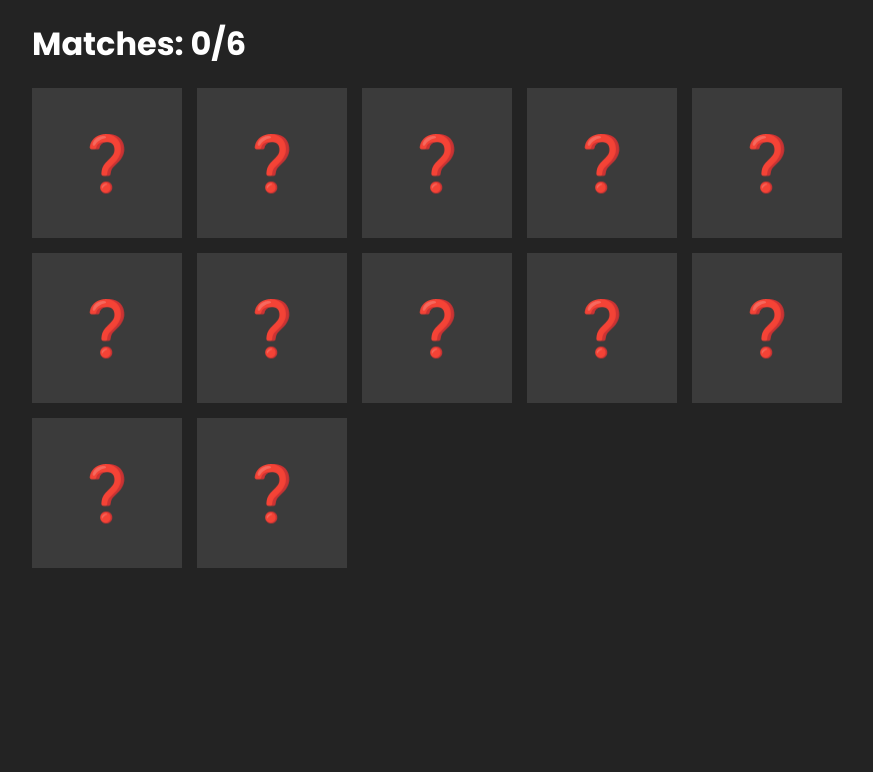
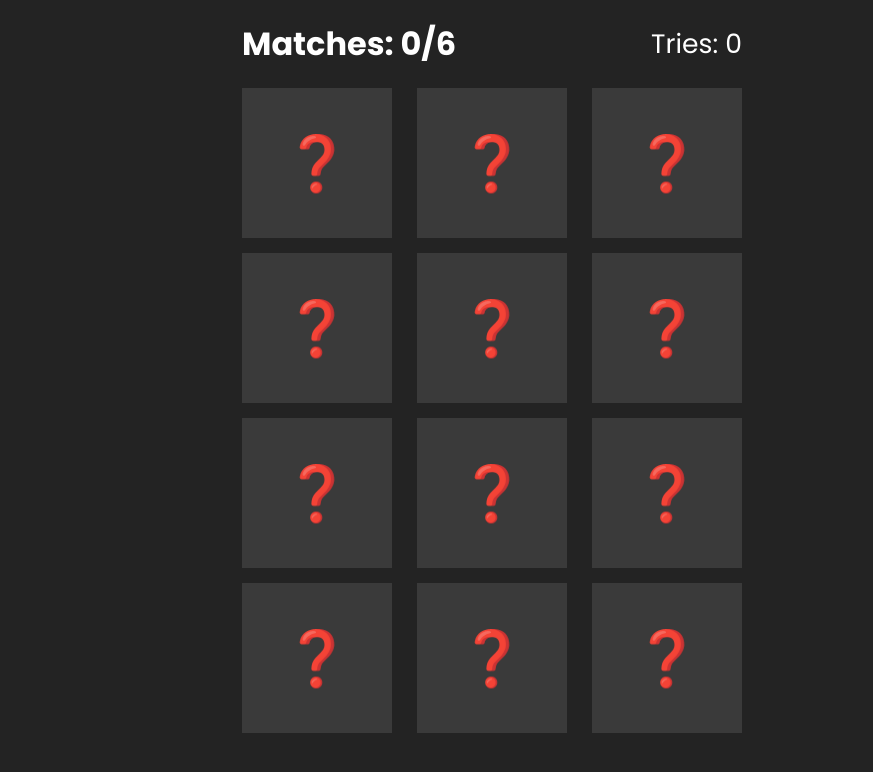
Before and after one commit to andreipintilie/memory-card-game-svelte, a Svelte app: page / in a window 1280 px wide. Both pictures are taken after a click on the button "PLAY". Shown: the top 772 px of the page, without its empty margins (148-1021 px from the left). Built offline with nearby package versions, Linux system fonts and the light colour scheme.

Commit message:
Added tries counter

```diff
--- a/src/App.svelte
+++ b/src/App.svelte
@@ -5,23 +5,39 @@
     let playing = false;
     $: className = playing ? 'playing' : 'not-playing'
     $: {
-    if (playing) {
-      document.body.classList.remove('no-scroll');
-    } else {
-      document.body.classList.add('no-scroll');
+      if (playing) {
+        document.body.classList.remove('no-scroll');
+      } else {
+        document.body.classList.add('no-scroll');
+      }
     }
-  }
     const toggleGameStatus = () => {
         playing = !playing
     };
+
+    let chosenMatches = 6;
+
+    const handleSelectChange = (e) => {
+      chosenMatches = parseInt(e.target.value);
+    }
+
 </script>
 
 <main class={className}>
     {#if !playing}
         <SvelteLogo />
         <h1>Memory Card Game</h1>
+        <h2>Maximum matches:</h2>
+
+        <select on:change={handleSelectChange}>
+          <option value="6">6</option>
+          <option value="9">9</option>
+          <option value="13">13</option>
+          <option value="16">16</option>
+        </select>
+
         <button class="play-button" on:click={toggleGameStatus}>Play</button>
     {:else}
-        <Game on:gameOver={toggleGameStatus} />
+        <Game on:gameOver={toggleGameStatus} {chosenMatches} />
     {/if}
 </main>
--- a/src/components/Game.svelte
+++ b/src/components/Game.svelte
@@ -6,8 +6,10 @@
     import emojis from "../utils/Emojis";
     import "../scss/main.scss";
 
+    export let chosenMatches;
+
     let matches = 0;
-    let totalMatches = 0;
+    let totalTries = 0;
     let selectedEmojis = [];
     let firstCard, secondCard;
 
@@ -45,6 +47,7 @@
 
             if (firstCardFace === secondCardFace) {
                 matches++;
+                totalTries++;
 
                 setTimeout(() => {
                     firstCard.classList.add('hidden')
@@ -55,9 +58,9 @@
                     firstCard = undefined;
                     secondCard = undefined;
 
-                    if (matches === totalMatches) {
+                    if (matches === chosenMatches) {
                         matches = 0;
-                        totalMatches = 0;
+                        chosenMatches = 0;
 
                         onGameOver();
                     }
@@ -65,6 +68,8 @@
             } else {
                 // if cards don't match
                 setTimeout(() => {
+                    totalTries++;
+
                     firstCard.classList.remove('active');
                     secondCard.classList.remove('active');
 
@@ -84,16 +89,15 @@
 
     const getRandomEmojis = () => {
         const shuffledEmojis = emojis.sort(() => Math.random() - 0.5);
-        selectedEmojis = shuffledEmojis.slice(0, 6).flatMap((emoji) => [emoji, emoji]);
+        selectedEmojis = shuffledEmojis.slice(0, chosenMatches).flatMap((emoji) => [emoji, emoji]);
 
-        totalMatches = selectedEmojis.length / 2;
         selectedEmojis = selectedEmojis.sort(() => Math.random() - 0.5);
     }
 
 </script>
 
 
-<Matches {matches} {totalMatches} />
+<Matches {matches} totalMatches={chosenMatches} {totalTries} />
 
 <div class="cards">
 {#each selectedEmojis as emoji, index}
--- a/src/components/Matches.svelte
+++ b/src/components/Matches.svelte
@@ -1,6 +1,7 @@
 <script>
     export let matches;
+    export let totalTries;
     export let totalMatches;
 </script>
 
-<h1>Matches: {matches}/{totalMatches}</h1>
+<h1>Matches: {matches}/{totalMatches} <small>Tries: {totalTries}</small></h1>
--- a/src/scss/_card.scss
+++ b/src/scss/_card.scss
@@ -10,7 +10,7 @@
   height: 150px;
   display: grid;
   place-items: center;
-  background-color: #3b3b3b;
+  background-color: #3a3a3a;
   @include transition(opacity, background-color, box-shadow);
 
   @include bp(t) {
@@ -18,8 +18,8 @@
   }
 
   &:hover {
-    background-color: rgba(163, 163, 163, 0.3);
-    box-shadow: 0 0 20px rgba(0, 0, 0, 0.4);
+    // background-color: rgba(163, 163, 163, 0.3);
+    box-shadow: 0 0 20px rgba(0, 0, 0, 0.6);
   }
 
   &.active {
@@ -53,8 +53,12 @@
   }
 
   &.hidden {
-    visibility: hidden;
-    display: none;
+    background-color: #595959;
+    pointer-events: none;
+
+    &:hover {
+      // box-shadow: none;
+    }
   }
 
   &.loading {
--- a/src/scss/_layout.scss
+++ b/src/scss/_layout.scss
@@ -3,14 +3,27 @@
 .cards {
   gap: 15px;
   display: flex;
+  justify-content: space-between;
   flex-wrap: wrap;
 }
 
 main {
-  max-width: 960px;
+  max-width: 540px;
   margin-inline: auto;
   padding-inline: 20px;
   overflow: hidden;
+
+  &.playing {
+    h1 {
+      display: flex;
+      align-items: center;
+      justify-content: space-between;
+
+      small {
+        font-weight: normal;
+      }
+    }
+  }
 
   &.not-playing {
     height: 100svh;
--- a/src/utils/Emojis.js
+++ b/src/utils/Emojis.js
@@ -39,6 +39,30 @@ const emojis = [
     name: "Musical Notes",
     emoji: "🎶",
   },
+  {
+    name: "Smiling Face with Sunglasses",
+    emoji: "😎",
+  },
+  {
+    name: "Thumbs Up",
+    emoji: "👍",
+  },
+  {
+    name: "Fire",
+    emoji: "🔥",
+  },
+  {
+    name: "Rocket",
+    emoji: "🚀",
+  },
+  {
+    name: "Sparkles",
+    emoji: "✨",
+  },
+  {
+    name: "Crown",
+    emoji: "👑",
+  },
 ];
 
 export default emojis;
```
